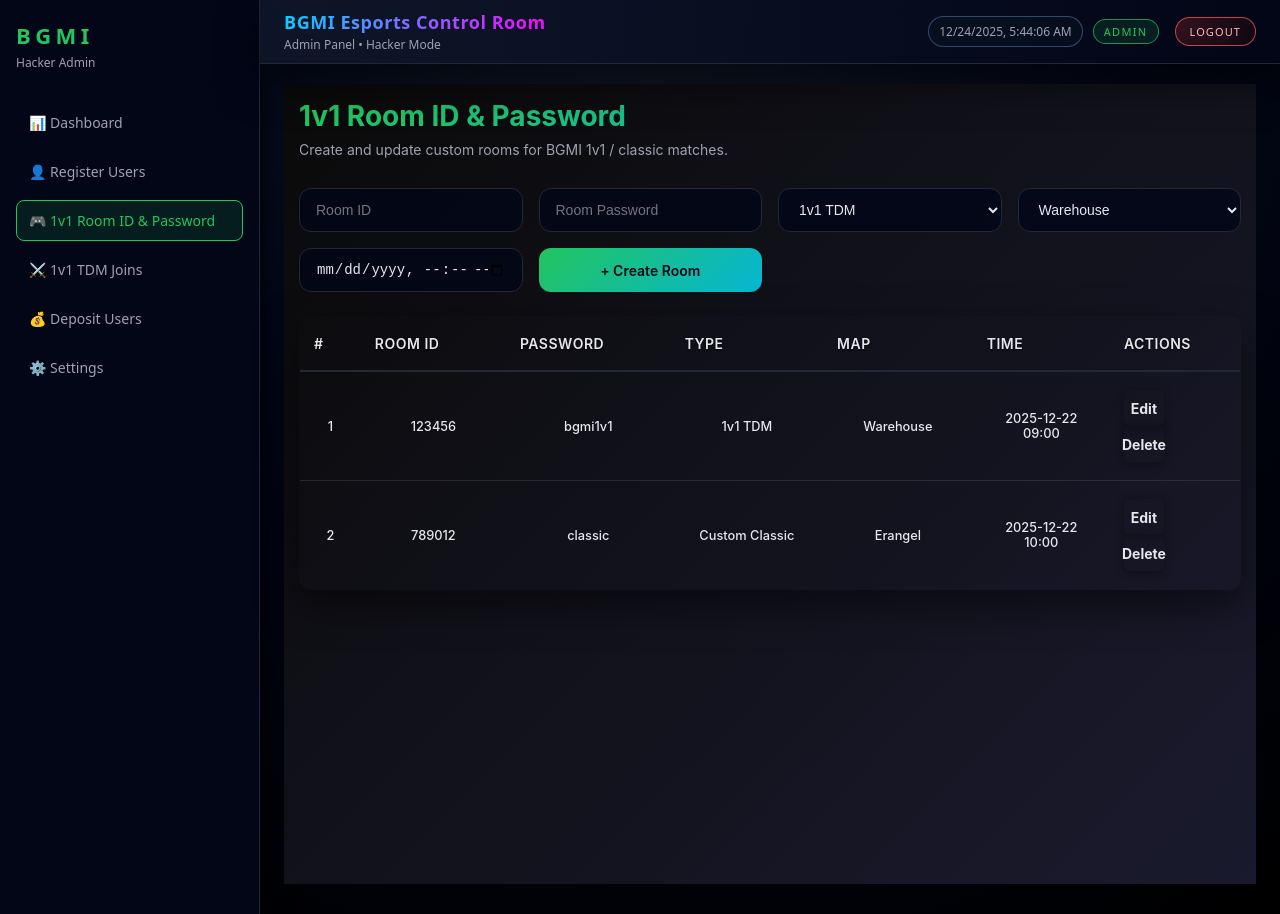
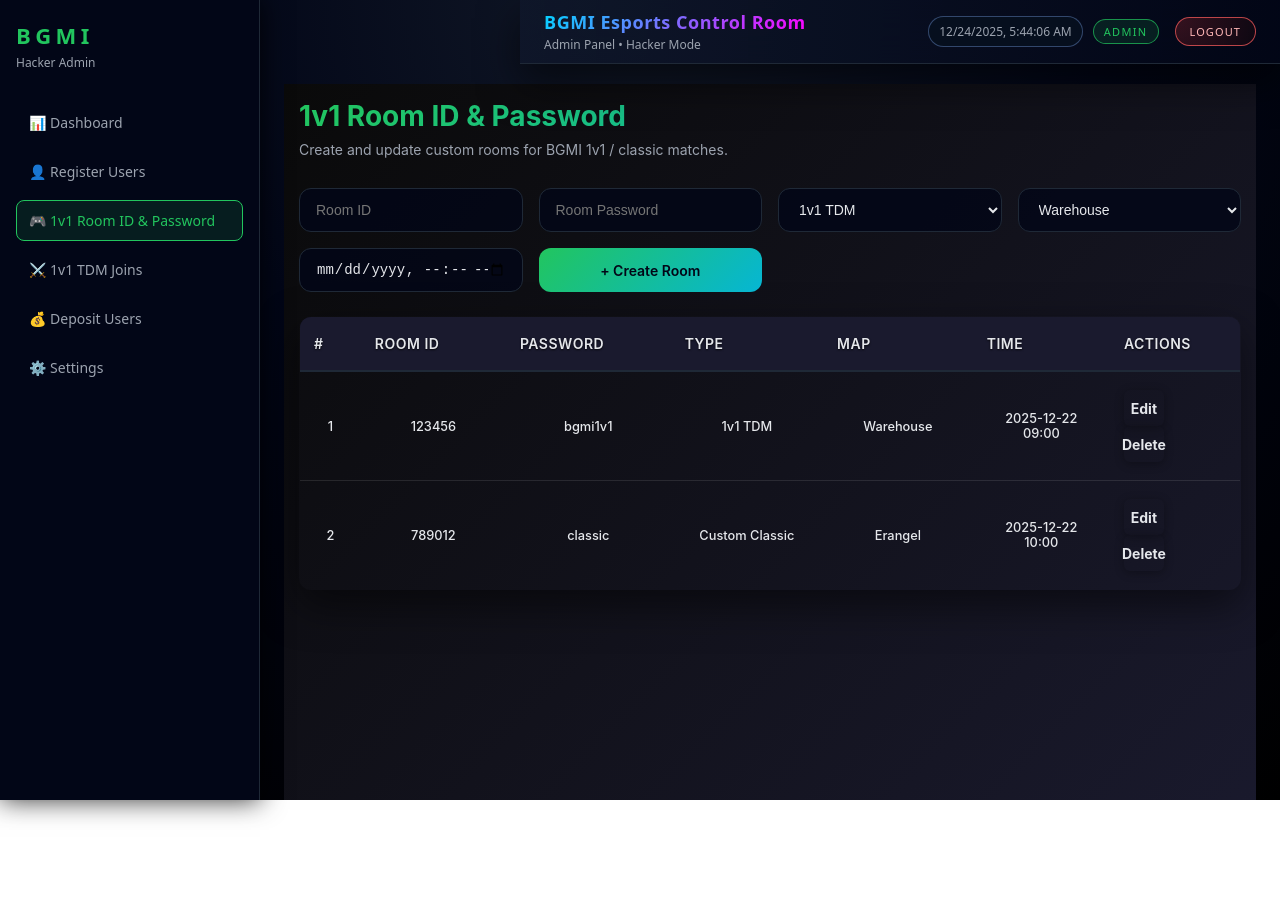
Before and after one commit to bgmiesportsowner-App/bgmi-admin-panel, a React (Create React App) app: page /rooms in a window 1280 px wide. After the commit the page ends 800 px from the top, so only its background shows below. Built offline with nearby package versions, Linux system fonts and the light colour scheme; no server answers; sample sign-in values are in the browser's storage.

Commit message:
Updated backend logic and data files

```diff
--- a/src/components/Topbar.css
+++ b/src/components/Topbar.css
@@ -1,7 +1,7 @@
-/* src/components/Topbar.css */
+/* src/components/Topbar.css - FIXED VERSION (NO SCROLL) ✅ */
 
 .topbar {
-  height: 72px;
+  height: 64px;                    /* Fixed height */
   padding: 0 24px;
   display: flex;
   align-items: center;
@@ -9,9 +9,14 @@
   background: radial-gradient(circle at top left, #141b33 0, #050815 55%);
   border-bottom: 1px solid rgba(120, 255, 200, 0.08);
   box-shadow: 0 18px 40px rgba(0, 0, 0, 0.55);
+
+  /* 🔥 STICKY FIX - theme.css के साथ sync */
   position: sticky;
   top: 0;
-  z-index: 50;
+  z-index: 999;                    /* Below sidebar (1000) but above content */
+  flex-shrink: 0;                  /* Never shrink */
+  margin-left: 260px;              /* Sidebar width offset */
+  width: calc(100% - 260px);       /* Full width minus sidebar */
 }
 
 /* left side title */
@@ -25,6 +30,7 @@
   font-weight: 600;
   letter-spacing: 0.03em;
   color: #f4fcff;
+  margin: 0;
 }
 
 .topbar-subtitle {
@@ -107,11 +113,13 @@
   box-shadow: none;
 }
 
-/* responsive tweaks */
+/* 🔥 RESPONSIVE - MOBILE */
 @media (max-width: 768px) {
   .topbar {
     padding: 0 16px;
     height: 64px;
+    margin-left: 0 !important;      /* Mobile: Full width */
+    width: 100% !important;
   }
 
   .topbar-title {
--- a/src/styles/theme.css
+++ b/src/styles/theme.css
@@ -1,11 +1,11 @@
-/* src/styles/theme.css - FULL CODE WITH PERFECT CLEAR WHITE TEXT VISIBILITY */
+/* src/styles/theme.css - COMPLETE FIXED VERSION WITH STICKY SIDEBAR ✅ */
 
 :root {
   --bg-main: #050810;
   --bg-card: #0b1020;
   --bg-alt: #0f172a;
   --border-soft: #1f2937;
-  --text-main: #e5e7eb;        /* LIGHT GRAY-WHITE - PERFECT FOR DARK BG */
+  --text-main: #e5e7eb;
   --text-muted: #9ca3af;
   --accent-green: #22c55e;
   --accent-cyan: #06b6d4;
@@ -19,20 +19,30 @@
   font-family: system-ui, -apple-system, BlinkMacSystemFont, "Segoe UI", sans-serif;
   background: radial-gradient(circle at top, #111827 0, #020617 45%, #000 100%);
   color: var(--text-main) !important;
+  overflow-x: hidden; /* Horizontal scroll prevent */
 }
 
+/* 🔥 MAIN FIX - STICKY SIDEBAR LAYOUT */
 .app-root {
   display: flex;
   min-height: 100vh;
+  overflow: hidden; /* Body scroll completely disabled */
 }
 
-/* Sidebar */
+/* 🔥 FIXED SIDEBAR - NO MORE SCROLLING */
 .sidebar {
   width: 260px;
+  height: 100vh;           /* Full viewport height */
+  position: fixed;         /* Fixed position */
+  top: 0;
+  left: 0;
+  z-index: 1000;           /* Always on top */
   background: linear-gradient(180deg, #020617, #020617 40%, #020617 100%);
   border-right: 1px solid var(--border-soft);
   padding: 20px 16px;
   box-shadow: 0 0 25px rgba(0, 0, 0, 0.8);
+  overflow-y: auto;        /* Only sidebar internal scroll if needed */
+  flex-shrink: 0;
 }
 
 .sidebar-logo {
@@ -86,11 +96,13 @@
   color: var(--accent-green);
 }
 
-/* Main layout */
+/* 🔥 MAIN CONTENT - SCROLLABLE ONLY HERE */
 .app-main {
   flex: 1;
   display: flex;
   flex-direction: column;
+  margin-left: 260px;      /* Sidebar width offset */
+  min-height: 100vh;
 }
 
 .topbar {
@@ -106,6 +118,7 @@
     rgba(15, 23, 42, 0.9),
     rgba(2, 6, 23, 0.96)
   );
+  flex-shrink: 0;          /* Topbar fixed height */
 }
 
 .topbar-title {
@@ -139,8 +152,12 @@
   border: 1px solid rgba(34, 197, 94, 0.7);
 }
 
+/* 🔥 CONTENT SCROLLS - PERFECT HEIGHT */
 .app-content {
+  flex: 1;
   padding: 20px 24px 30px;
+  overflow-y: auto;        /* Only this scrolls */
+  height: calc(100vh - 64px); /* Full height minus topbar */
 }
 
 /* Page */
@@ -385,7 +402,7 @@
   transform: translateY(-1px);
 }
 
-/* 🔥 REGISTER USERS TABLE - ULTRA CLEAR TEXT VISIBILITY */
+/* Table Styles */
 .table-container {
   background: var(--bg-card);
   border-radius: 16px;
@@ -422,7 +439,7 @@
   background: transparent !important;
 }
 
-/* SAB TEXT CLEAR + VISIBLE */
+/* Force all table text visible */
 .data-table td *,
 .data-table th * {
   color: var(--text-main) !important;
@@ -444,7 +461,6 @@
   color: var(--text-main) !important;
 }
 
-/* BGMI ID - PERFECT CLEAR TEXT */
 .bgmi-id,
 .bgmi-id span,
 .bgmi-id strong,
@@ -459,18 +475,6 @@
   text-shadow: none !important;
 }
 
-/* FORCE ALL TABLE CONTENT CLEAR */
-.data-table,
-.data-table *,
-.data-table td,
-.data-table td *,
-.data-table th,
-.data-table th * {
-  color: var(--text-main) !important;
-  background: transparent !important;
-}
-
-/* Empty state */
 .empty-row {
   text-align: center !important;
   color: var(--text-muted) !important;
@@ -500,12 +504,217 @@
   .data-table td {
     padding: 12px 8px !important;
   }
+
+  /* Mobile: Hide sidebar */
+  .sidebar {
+    transform: translateX(-100%);
+  }
+
+  .app-main {
+    margin-left: 0;
+  }
 }
 
-/* Settings */
 .settings-box {
   background: var(--bg-card);
   border-radius: 12px;
   padding: 16px;
   border: 1px dashed var(--border-soft);
 }
+
+/* src/styles/theme.css - FINAL BULLETPROOF VERSION (NO SCROLL ANYWHERE) ✅ */
+
+:root {
+  --bg-main: #050810;
+  --bg-card: #0b1020;
+  --bg-alt: #0f172a;
+  --border-soft: #1f2937;
+  --text-main: #e5e7eb;
+  --text-muted: #9ca3af;
+  --accent-green: #22c55e;
+  --accent-cyan: #06b6d4;
+  --accent-purple: #a855f7;
+  --danger: #ef4444;
+}
+
+/* 🔥 BULLETPROOF GLOBAL SCROLL CONTROL */
+* {
+  box-sizing: border-box;
+}
+
+html, body {
+  margin: 0;
+  padding: 0;
+  height: 100%;
+  overflow: hidden; /* COMPLETE SCROLL LOCK */
+}
+
+body {
+  font-family: system-ui, -apple-system, BlinkMacSystemFont, "Segoe UI", sans-serif;
+  background: radial-gradient(circle at top, #111827 0, #020617 45%, #000 100%);
+  color: var(--text-main) !important;
+}
+
+/* 🔥 APP ROOT - NO SCROLL */
+.app-root {
+  display: flex;
+  height: 100vh; /* EXACT viewport */
+  overflow: hidden;
+}
+
+/* 🔥 PERFECT FIXED SIDEBAR */
+.sidebar {
+  width: 260px;
+  height: 100vh;
+  position: fixed;
+  top: 0;
+  left: 0;
+  z-index: 1000;
+  background: linear-gradient(180deg, #020617, #020617 40%, #020617 100%);
+  border-right: 1px solid var(--border-soft);
+  padding: 20px 16px;
+  box-shadow: 0 0 25px rgba(0, 0, 0, 0.8);
+  overflow-y: auto; /* ONLY sidebar scrolls internally */
+}
+
+/* 🔥 MAIN CONTAINER */
+.app-main {
+  flex: 1;
+  display: flex;
+  flex-direction: column;
+  margin-left: 260px; /* Sidebar offset */
+  height: 100vh; /* EXACT height */
+  overflow: hidden;
+}
+
+/* 🔥 FIXED TOPBAR - NO SCROLL */
+.topbar {
+  height: 64px !important;
+  flex-shrink: 0 !important;
+  border-bottom: 1px solid var(--border-soft);
+  padding: 10px 24px;
+  display: flex;
+  justify-content: space-between;
+  align-items: center;
+  backdrop-filter: blur(16px);
+  background: linear-gradient(90deg, rgba(15, 23, 42, 0.9), rgba(2, 6, 23, 0.96));
+  position: sticky;
+  top: 0;
+  z-index: 999;
+}
+
+/* 🔥 ONLY CONTENT SCROLLS */
+.app-content {
+  flex: 1;
+  padding: 20px 24px 30px;
+  overflow-y: auto; /* ONLY HERE SCROLL */
+  overflow-x: hidden;
+  height: calc(100vh - 64px); /* Perfect calculation */
+}
+
+/* बाकी सभी styles same रहें... (logo, nav-item, cards, tables etc) */
+
+.sidebar-logo {
+  margin-bottom: 30px;
+}
+
+.logo-main {
+  display: block;
+  font-size: 22px;
+  font-weight: 800;
+  letter-spacing: 0.2em;
+  color: var(--accent-green);
+  text-transform: uppercase;
+}
+
+.logo-sub {
+  font-size: 12px;
+  color: var(--text-muted);
+}
+
+.sidebar-nav {
+  display: flex;
+  flex-direction: column;
+  gap: 8px;
+  margin-top: 10px;
+}
+
+.nav-item {
+  display: block;
+  padding: 10px 12px;
+  border-radius: 8px;
+  color: var(--text-muted);
+  text-decoration: none;
+  font-size: 14px;
+  background: transparent;
+  border: 1px solid transparent;
+  transition: all 0.18s ease-out;
+}
+
+.nav-item:hover {
+  background: #020617;
+  border-color: var(--accent-cyan);
+  color: var(--text-main);
+  box-shadow: 0 0 12px rgba(6, 182, 212, 0.35);
+  transform: translateX(2px);
+}
+
+.nav-item.active {
+  background: rgba(34, 197, 94, 0.12);
+  border-color: var(--accent-green);
+  color: var(--accent-green);
+}
+
+.topbar-title {
+  margin: 0;
+  font-size: 18px;
+  color: var(--text-main) !important;
+}
+
+.topbar-subtitle {
+  font-size: 12px;
+  color: var(--text-muted);
+}
+
+.topbar-right {
+  display: flex;
+  align-items: center;
+  gap: 10px;
+}
+
+.topbar-time {
+  font-size: 12px;
+  color: var(--text-muted);
+}
+
+.topbar-badge {
+  font-size: 11px;
+  padding: 4px 10px;
+  border-radius: 999px;
+  background: rgba(34, 197, 94, 0.12);
+  color: var(--accent-green);
+  border: 1px solid rgba(34, 197, 94, 0.7);
+}
+
+/* बाकी सभी styles (page, cards, tables, buttons) exactly same रहें */
+.page {
+  max-width: 1400px;
+  margin: 0 auto;
+}
+
+/* ... rest of your existing styles (page-title, cards, tables, etc) ... */
+
+/* Responsive */
+@media (max-width: 768px) {
+  .sidebar {
+    transform: translateX(-100%);
+  }
+
+  .app-main {
+    margin-left: 0;
+  }
+
+  html, body {
+    overflow: auto; /* Mobile scroll allow */
+  }
+}
```
